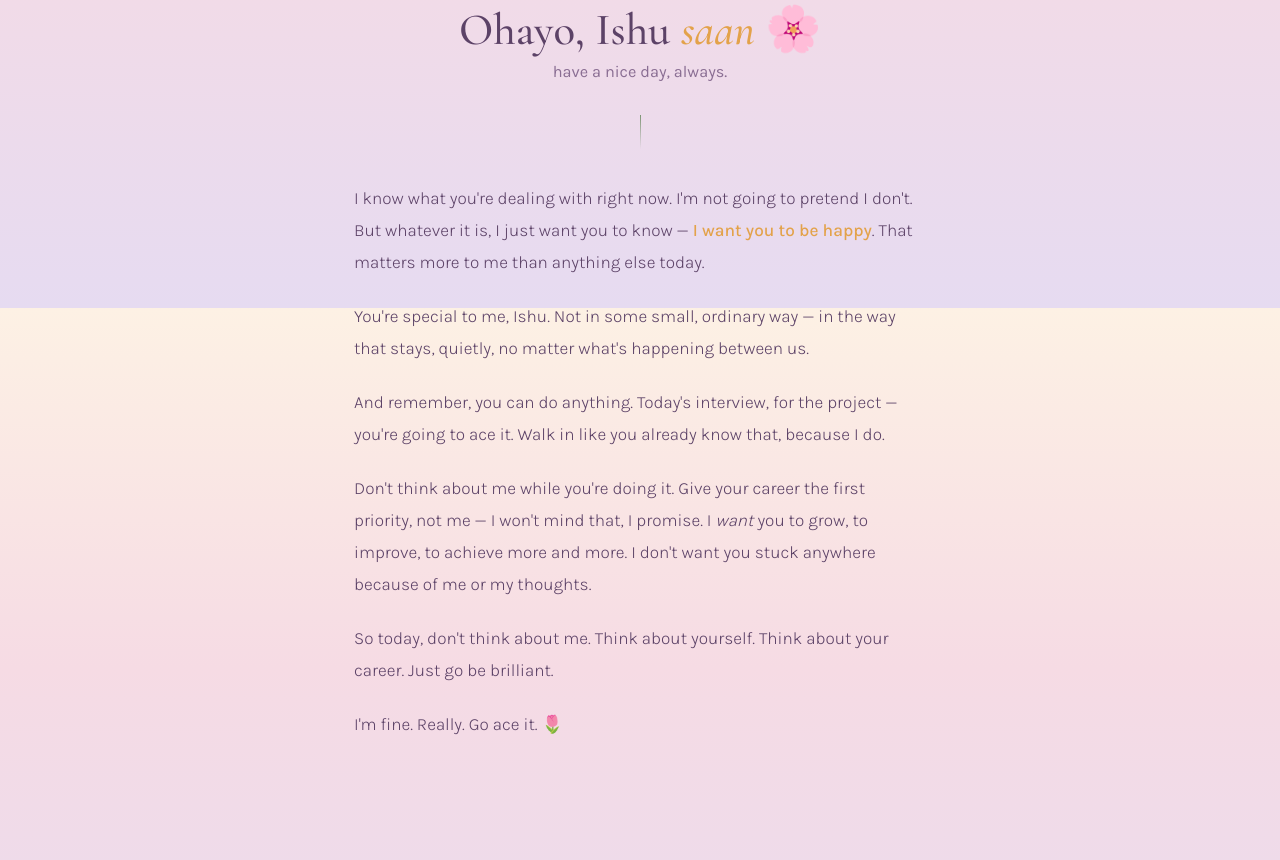
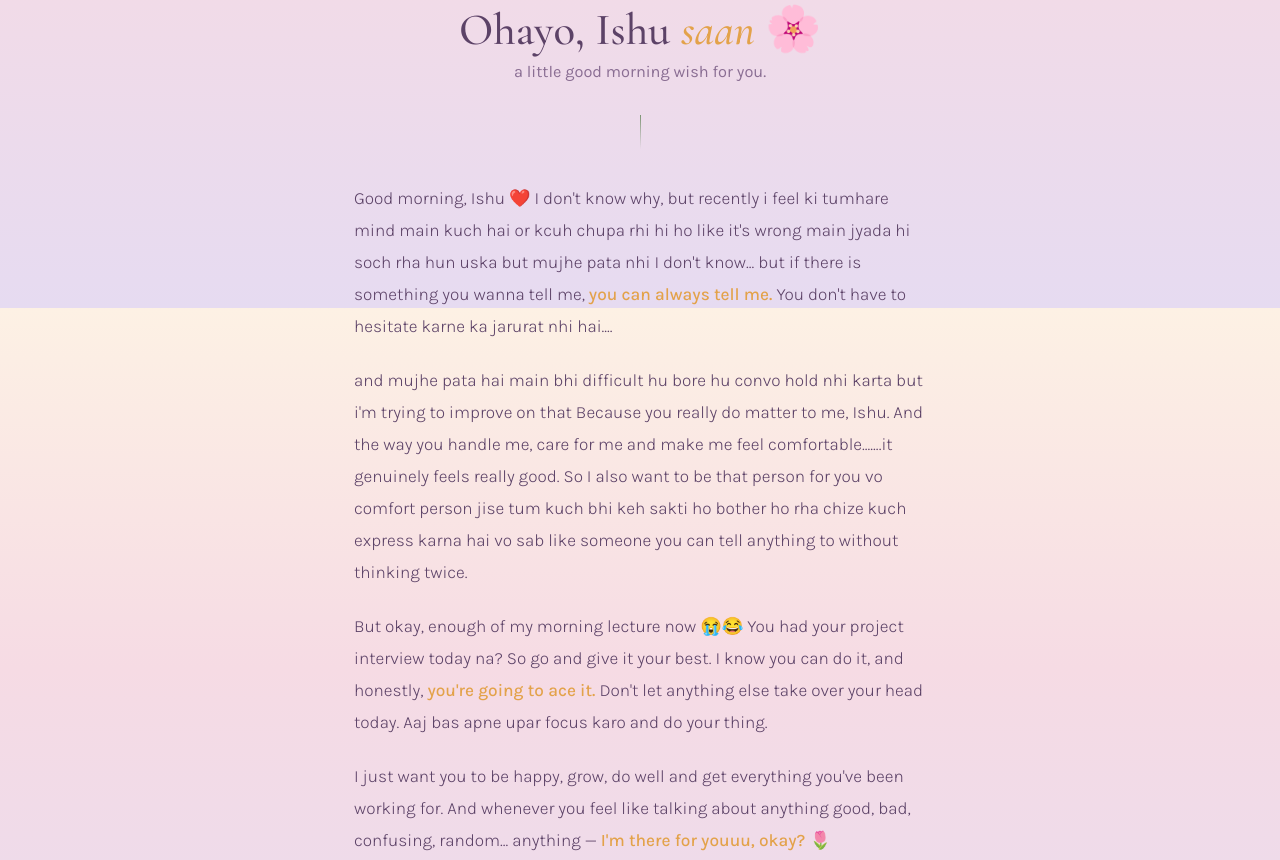
Before and after one commit to trynachiket-collab/good_morning_little_star, a plain HTML site: page Index.html in a window 1280 px wide. Shown: the part 492-1352 px from the top of the page. Drawn offline with nearby package versions, Linux system fonts and the light colour scheme.

Commit message:
Update Index.html

```diff
--- a/Index.html
+++ b/Index.html
@@ -277,30 +277,32 @@
   </div>
 
   <h1>Ohayo, Ishu <em>saan</em> 🌸</h1>
-  <p class="sub">have a nice day, always.</p>
+  <p class="sub">a little good morning wish for you.</p>
+  <div class="divider"></div>
+  <div class="letter">
+  <p class="l1"> Good morning, Ishu ❤️ I don't know why, but recently i feel ki tumhare mind main kuch hai or kcuh chupa rhi hi ho like it's wrong main jyada hi soch rha hun uska  but mujhe pata nhi  I don't know... but if there is something you wanna tell me, <strong>you can always tell me.</strong> You don't have to hesitate karne ka jarurat nhi hai....</p>
 
-  <div class="divider"></div>
+  <p class="l2">and mujhe pata hai main bhi difficult hu bore hu convo hold nhi karta but i'm trying to improve on that  Because you really do matter to me, Ishu. And the way you handle me, care for me and make me feel comfortable.......it genuinely feels really good. So I also want to be that person for you vo comfort person jise tum kuch bhi keh sakti ho bother ho rha chize kuch express karna hai vo sab  like   someone you can tell anything to without thinking twice.
+  </p>
 
-  <div class="letter">
-    <p class="l1">I know what you're dealing with right now. I'm not going to pretend I don't. But whatever it is, I just want you to know — <strong>I want you to be happy</strong>. That matters more to me than anything else today.</p>
 
-    <p class="l2">You're special to me, Ishu. Not in some small, ordinary way — in the way that stays, quietly, no matter what's happening between us.</p>
+  <p class="l5">
+    But okay, enough of my morning lecture now 😭😂   You had your project interview today na? So go and give it your best.  I know you can do it, and honestly, <strong>you're going to ace it.</strong> Don't let anything else take over your head today. Aaj bas apne upar focus karo and do your thing.   </p>
 
-    <p class="l3">And remember, you can do anything. Today's interview, for the project — you're going to ace it. Walk in like you already know that, because I do.</p>
+  <p class="l6">
+    I just want you to be happy, grow, do well and get everything you've been working for.
+    And whenever you feel like talking about anything good, bad, confusing, random... anything —
+    <strong>I'm there for youuu, okay? 🌷</strong>
+  </p>
 
-    <p class="l4">Don't think about me while you're doing it. Give your career the first priority, not me — I won't mind that, I promise. I <em>want</em> you to grow, to improve, to achieve more and more. I don't want you stuck anywhere because of me or my thoughts.</p>
+</div>
 
-    <p class="l5">So today, don't think about me. Think about yourself. Think about your career. Just go be brilliant.</p>
+<div class="signoff">
+  go make today a little more yours
+  <span>GOOD LUCK TODAY, ISHU ❤️</span>
+</div>
 
-    <p class="l6">I'm fine. Really. Go ace it. 🌷</p>
-  </div>
-
-  <div class="signoff">
-    with all the quiet hoping in the world
-    <span>GOOD LUCK TODAY, ISHU</span>
-  </div>
-
-  <div class="footer-flowers">🌸 · 🌷 · 🌼</div>
+<div class="footer-flowers">🌸 · 🌷 · 🌼</div>
 </div>
 
 </body>
```
